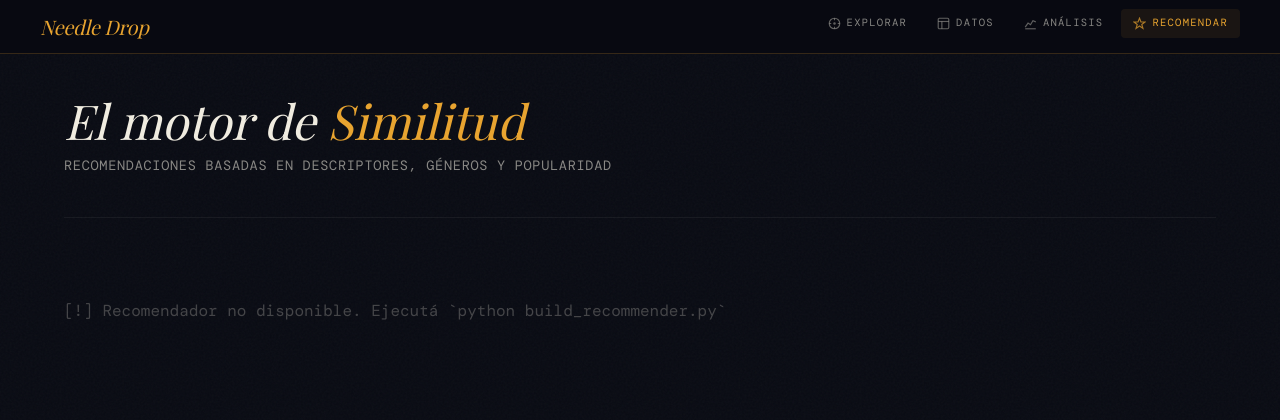
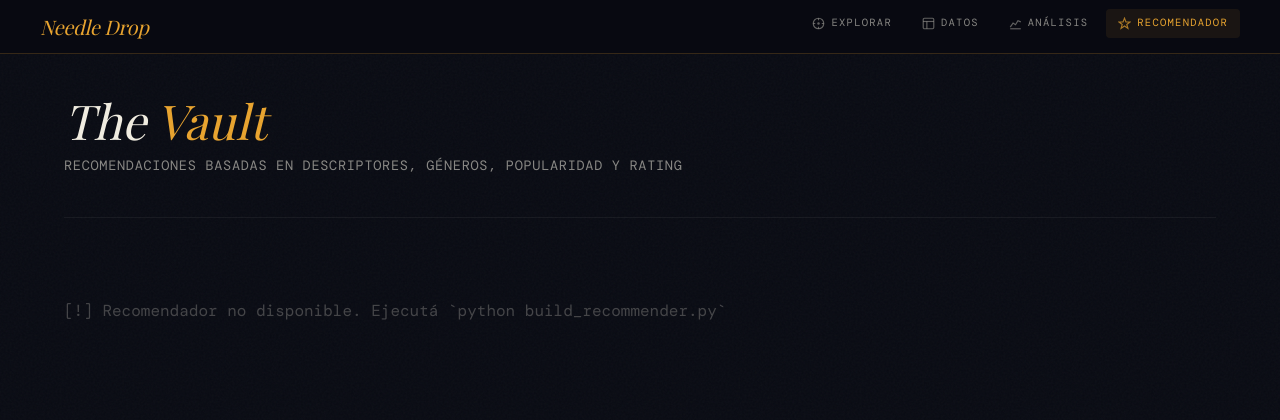
Before and after one commit to tomasmartinsaldias/rym-analysis, a Flask app: page /recommend in a window 1280 px wide. Shown: the top 420 px of the page. Run offline with Flask 3, Linux system fonts and the light colour scheme; some libraries are stand-ins or nearby versions; some web fonts are replaced.

Commit message:
nuevos títulos

```diff
--- a/app/templates/base.html
+++ b/app/templates/base.html
@@ -101,7 +101,7 @@
           <svg viewBox="0 0 16 16" fill="none" stroke="currentColor" stroke-width="1.4" aria-hidden="true">
             <polygon points="8,1.5 9.8,6.2 14.8,6.2 10.8,9.2 12.2,14 8,11 3.8,14 5.2,9.2 1.2,6.2 6.2,6.2" />
           </svg>
-          Recomendar
+          Recomendador
         </a>
       </li>
     </ul>
--- a/app/templates/index.html
+++ b/app/templates/index.html
@@ -35,7 +35,7 @@
 
         <div class="eyebrow">5,000 álbumes · RYM × Last.fm</div>
         <div class="headline">
-          El universo<br>de <em>Rate Your Music</em>
+          El canon según<br> <em>Rate Your Music</em>
         </div>
         <div class="sub">Cada punto es un álbum. Cada cluster, una vibe.</div>
 
--- a/app/templates/recommend.html
+++ b/app/templates/recommend.html
@@ -9,8 +9,8 @@
 <div class="recommend-container">
     <!-- Hero -->
     <section class="hero-section">
-    <h1>El motor de <em>Similitud</em></h1>
-    <p>Recomendaciones basadas en descriptores, géneros y popularidad</p>
+        <h1>The<em> Vault</em></h1>
+        <p>Recomendaciones basadas en descriptores, géneros, popularidad y rating</p>
     </section>
 
     {% if not recommender_available %}
@@ -23,14 +23,14 @@
     <div class="form-card">
         <form method="POST" action="{{ url_for('main.recommend_page') }}">
             <div class="seed-input-group">
-            <input type="text" name="seed_text" list="albums-list"
-                   placeholder="Ingresá un álbum semilla..." autocomplete="off" required
-                   value="{{ seed_text | default('') }}">
+                <input type="text" name="seed_text" list="albums-list" placeholder="Ingresá un álbum semilla..."
+                    autocomplete="off" required value="{{ seed_text | default('') }}">
                 <button type="submit" class="btn-recommend">Analizar</button>
             </div>
             <datalist id="albums-list">
                 {% for album in albums_list %}
-            <option value="{{ album.title }} — {{ album.artist }}{% if album.release_year %} ({{ album.release_year }}){% endif %}">
+                <option
+                    value="{{ album.title }} — {{ album.artist }}{% if album.release_year %} ({{ album.release_year }}){% endif %}">
                     {% endfor %}
             </datalist>
         </form>
@@ -86,7 +86,8 @@
             {% if album.cover_url %}
             <img src="{{ album.cover_url }}" alt="Portada de {{ album.title }}" loading="lazy">
             {% elif album.mbid %}
-            <img src="https://coverartarchive.org/release-group/{{ album.mbid }}/front" alt="Portada de {{ album.title }}" loading="lazy">
+            <img src="https://coverartarchive.org/release-group/{{ album.mbid }}/front"
+                alt="Portada de {{ album.title }}" loading="lazy">
             {% endif %}
 
             <div class="album-overlay">
```
Lines whose indentation alone changed are shown as unchanged.
